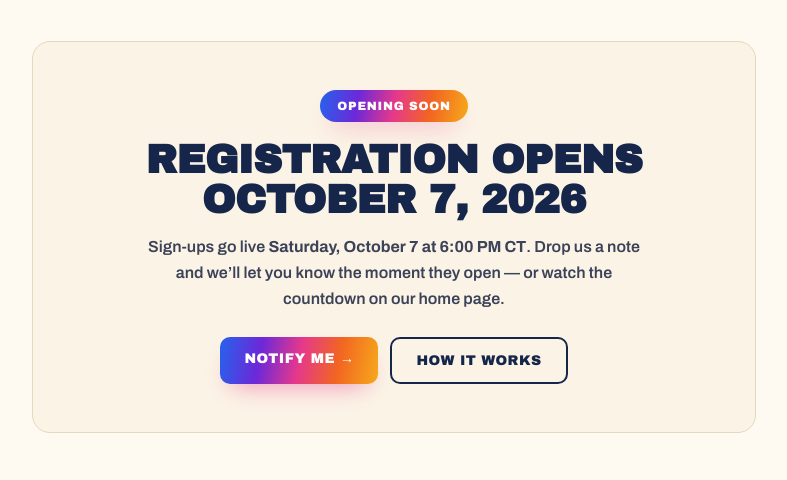
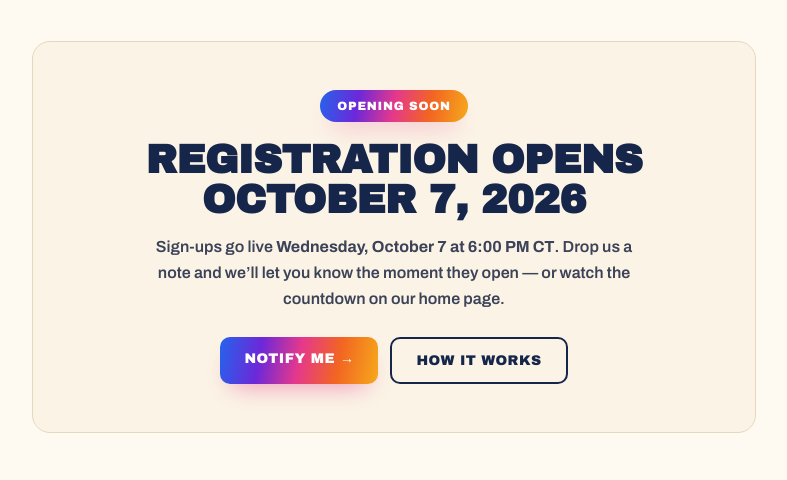
Before and after one commit to acemand23/Test_Run, a PHP site: page /TBD_v5/register.php in a window 1280 px wide. Shown: the part 303-783 px from the top of the page, without its empty margins (246-1033 px from the left). Run offline with PHP 8.4, Linux system fonts and the light colour scheme.

Commit message:
TBD_v5: fix registration day label (Oct 7 is Wednesday, not Saturday)
Countdown subline + register.php said "Saturday, October 7"; Oct 7, 2026
is a Wednesday (the Nov 7 tournament is the Saturday). Corrects both.

Co-Authored-By: Claude Opus 4.8 <noreply@anthropic.com>
Claude-Session: https://claude.ai/code/session_012g8Tueh94jtC3VAxx197yA

```diff
--- a/TBD_v5/index.php
+++ b/TBD_v5/index.php
@@ -59,7 +59,7 @@
       <div class="cd-cell"><span class="cd-num" data-cd="secs"><?= sprintf('%02d', $cd_s) ?></span><span class="cd-lab">Sec</span></div>
     </div>
     <p class="cd-open-msg">🏐 Registration is open!</p>
-    <p class="cd-sub">Saturday, October 7, 2026 · 6:00&nbsp;PM CT</p>
+    <p class="cd-sub">Wednesday, October 7, 2026 · 6:00&nbsp;PM CT</p>
     <div class="cta-row">
       <a class="btn grad cd-cta"
          href="<?= $reg_is_open ? htmlspecialchars($reg_signup_url) : htmlspecialchars($reg_notify_url) ?>"
--- a/TBD_v5/register.php
+++ b/TBD_v5/register.php
@@ -24,7 +24,7 @@
   <div class="soon">
     <div class="soon-badge">Opening Soon</div>
     <h2>Registration opens October&nbsp;7, 2026</h2>
-    <p>Sign-ups go live <strong>Saturday, October&nbsp;7 at 6:00&nbsp;PM CT</strong>. Drop us a note and we&rsquo;ll let you know the moment they open &mdash; or watch the countdown on our home page.</p>
+    <p>Sign-ups go live <strong>Wednesday, October&nbsp;7 at 6:00&nbsp;PM CT</strong>. Drop us a note and we&rsquo;ll let you know the moment they open &mdash; or watch the countdown on our home page.</p>
     <div class="cta-row">
       <a href="<?= htmlspecialchars($reg_notify_url) ?>" class="btn grad">Notify me &rarr;</a>
       <a href="tournament.php" class="btn line">How it works</a>
```
